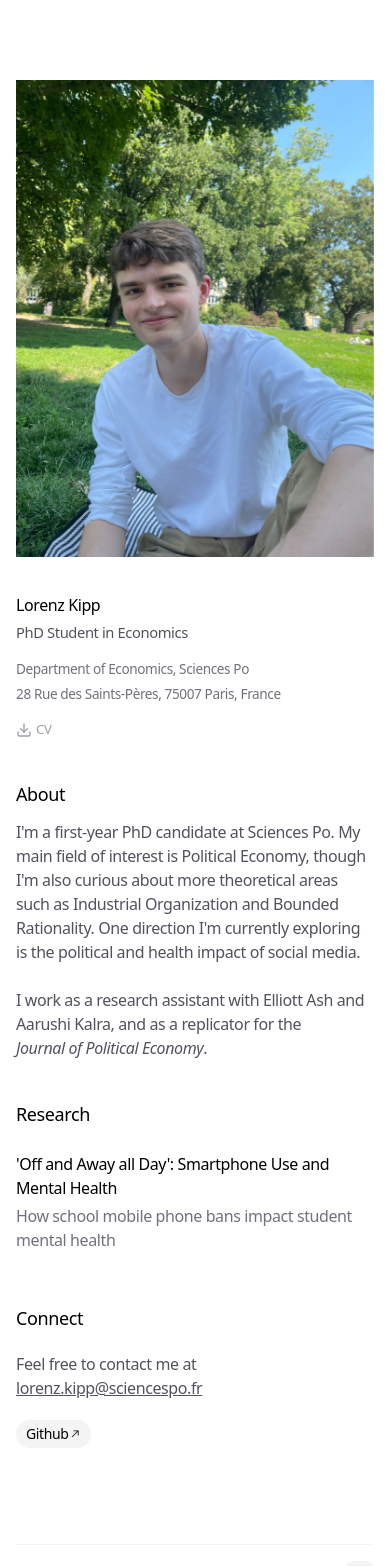
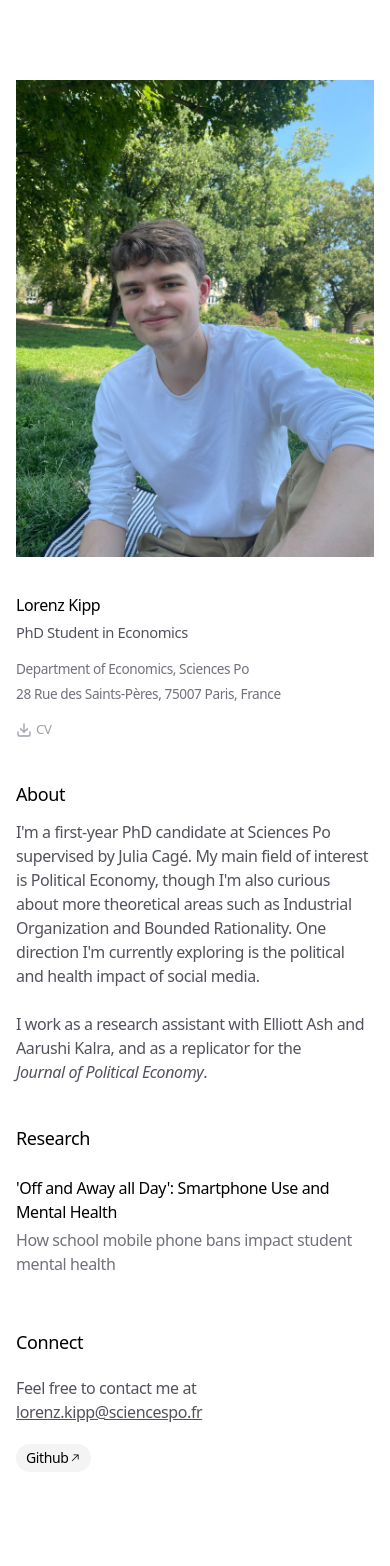
Before and after one commit to lorenzkipp/lorenzkipp.github.io, a Next.js app: page / in a window 390 px wide. Shown: the top 1566 px of the page. Built offline with nearby package versions, Linux system fonts and the light colour scheme.

Commit message:
Updated picture

```diff
--- a/app/blog/smartphones-and-mental-health/page.mdx
+++ b/app/blog/smartphones-and-mental-health/page.mdx
@@ -1,7 +1,7 @@
 export const metadata = {
-  title: 'Exploring the Intersection of Design, AI, and Design Engineering',
+  title: 'Smartphone Use and Mental Health',
   description:
-    'Design and artificial intelligence (AI) are increasingly intertwined, driving innovation across industries. As technology evolves, the role of design engineering is more critical than ever, bridging creativity and functionality.',
+    'There has been growing public concern that the rise of smartphones and social media is linked to the deterioration of adolescent mental health in Western countries. This research attempts to bring robust evidence to this debate.',
   alternates: {
     canonical: '/blog/smartphones-and-mental-health',
   },
@@ -9,7 +9,7 @@ export const metadata = {
 
 <Cover
   src="https://static01.nyt.com/images/2024/06/21/multimedia/21nat-cellphones-wjhz/21nat-cellphones-wjhz-articleLarge.jpg?quality=75&auto=webp&disable=upscale"
-  alt="Image from the movie Alien - from cosmos.com"
+  alt="Image from a Smartphone Locker."
   caption="Zack Wittman for the New York Times"
 />
 
--- a/app/globals.css
+++ b/app/globals.css
@@ -41,7 +41,6 @@
   .hover\:rotate-y-180:hover { transform: rotateY(180deg); }
 }
 
-/* only cancel the hover-rotate for users who prefer reduced motion */
 @media (prefers-reduced-motion: reduce) {
   .motion-reduce\:hover\:rotate-0:hover { transform: none; }
 }
--- a/app/header.tsx
+++ b/app/header.tsx
@@ -1,3 +1,112 @@
+// 'use client'
+
+// import Image from 'next/image'
+// import Link from 'next/link'
+// import { Download } from 'lucide-react'
+// import { TextEffect } from '@/components/ui/text-effect'
+
+// export function Header() {
+//   return (
+//     <header className="mb-8 pb-2">
+//       {/* Mobile: one column, Photo -> Text; md+: Photo | Line | Text */}
+//       <div className="grid grid-cols-1 md:grid-cols-[auto_min-content_1fr] gap-5 md:gap-7 items-start">
+//         {/* Portrait column (left) with hover flip */}
+//         <div className="relative w-full md:w-[10.5rem] lg:w-[12rem] aspect-[3/4] overflow-hidden perspective">
+//           {/* 3D flip wrapper */}
+//           <div className="relative w-full h-full transition-transform duration-700 transform-style-preserve-3d hover:rotate-y-180 motion-reduce:transition-none motion-reduce:hover:rotate-0 z-10">
+//             {/* Front (default image) */}
+//             <div className="absolute inset-0 backface-hidden">
+//               <Image
+//                 src="/portrait.jpg"
+//                 alt="Portrait of Lorenz Kipp"
+//                 fill
+//                 priority
+//                 sizes="(max-width: 639px) 100vw, (max-width: 1023px) 10.5rem, 12rem"
+//                 className="object-cover"
+//               />
+//             </div>
+
+//             {/* Back (hover image) */}
+//             <div className="absolute inset-0 rotate-y-180 backface-hidden">
+//               <div className="relative w-full h-full border border-zinc-500">
+//                 <Image
+//                   src="/scpo.jpg"
+//                   alt="Sciences Po"
+//                   fill
+//                   sizes="(max-width: 639px) 100vw, (max-width: 1023px) 10.5rem, 12rem"
+//                   className="object-cover"
+//                 />
+//               </div>
+//             </div>
+//           </div>
+
+//           {/* subtle animated frame, disabled for reduced motion */}
+//           <div className="absolute inset-0 ring-1 ring-cyan-400/40 animate-pulse motion-reduce:animate-none pointer-events-none z-0" />
+//         </div>
+
+//         {/* Divider column (only on md+) */}
+//         <div className="hidden md:block h-full w-px bg-zinc-200 dark:bg-zinc-800" />
+
+//         {/* Text column (right) */}
+//         <div className="flex flex-col justify-start md:pl-6 mt-4 md:mt-0">
+//           <Link
+//             href="/"
+//             className="font-medium tracking-tight text-black dark:text-white hover:opacity-80 transition-opacity"
+//           >
+//             Lorenz Kipp
+//           </Link>
+
+//           <TextEffect
+//             as="p"
+//             preset="fade"
+//             per="char"
+//             delay={0.08}
+//             className="mt-1 text-[0.92rem] text-zinc-600 dark:text-zinc-200"
+//           >
+//             PhD Student in Economics
+//           </TextEffect>
+
+//           <div className="mt-4 text-[0.85rem] text-zinc-500 dark:text-zinc-500">
+//             <Link
+//               href="https://www.sciencespo.fr/department-economics/"
+//               target="_blank"
+//               rel="noopener noreferrer"
+//               className="hover:text-black dark:hover:text-white transition-colors link-underline"
+//             >
+//               Department of Economics, Sciences Po
+//             </Link>
+//           </div>
+
+//           <div className="mt-1 text-[0.85rem] text-zinc-500 dark:text-zinc-500">
+//             <Link
+//               href="https://maps.app.goo.gl/hBew3kcmw649qzCd6"
+//               target="_blank"
+//               rel="noopener noreferrer"
+//               className="hover:text-black dark:hover:text-white transition-colors link-underline whitespace-normal"
+//             >
+//               28 Rue des Saints-Pères, 75007 Paris, France
+//             </Link>
+//           </div>
+
+//           <div className="mt-4">
+//             <Link
+//               href="/cv.pdf"
+//               target="_blank"
+//               rel="noopener noreferrer"
+//               className="flex items-center space-x-1 text-[0.82rem] text-zinc-400 hover:text-black dark:hover:text-white transition-colors"
+//             >
+//               <Download className="h-4 w-4" />
+//               <span>CV</span>
+//             </Link>
+//           </div>
+//         </div>
+//       </div>
+//     </header>
+//   )
+// }
+
+// Previous versions without rotation / without picture
+
 'use client'
 
 import Image from 'next/image'
@@ -10,12 +119,8 @@ export function Header() {
     <header className="mb-8 pb-2">
       {/* Mobile: one column, Photo -> Text; md+: Photo | Line | Text */}
       <div className="grid grid-cols-1 md:grid-cols-[auto_min-content_1fr] gap-5 md:gap-7 items-start">
-        {/* Portrait column (left) with hover flip */}
-        <div className="relative w-full md:w-[10.5rem] lg:w-[12rem] aspect-[3/4] overflow-hidden perspective">
-          {/* 3D flip wrapper */}
-          <div className="relative w-full h-full transition-transform duration-700 transform-style-preserve-3d hover:rotate-y-180 motion-reduce:transition-none motion-reduce:hover:rotate-0 z-10">
-            {/* Front (default image) */}
-            <div className="absolute inset-0 backface-hidden">
+        {/* Portrait column (left) */}
+        <div className="relative w-full md:w-[10.5rem] lg:w-[12rem] aspect-[3/4] overflow-hidden">
           <Image
             src="/portrait.jpg"
             alt="Portrait of Lorenz Kipp"
@@ -24,24 +129,8 @@ export function Header() {
             sizes="(max-width: 639px) 100vw, (max-width: 1023px) 10.5rem, 12rem"
             className="object-cover"
           />
-            </div>
-
-            {/* Back (hover image) */}
-            <div className="absolute inset-0 rotate-y-180 backface-hidden">
-              <div className="relative w-full h-full border border-zinc-500">
-                <Image
-                  src="/scpo.jpg"
-                  alt="Sciences Po"
-                  fill
-                  sizes="(max-width: 639px) 100vw, (max-width: 1023px) 10.5rem, 12rem"
-                  className="object-cover"
-                />
-              </div>
-            </div>
-          </div>
-
           {/* subtle animated frame, disabled for reduced motion */}
-          <div className="absolute inset-0 ring-1 ring-cyan-400/40 animate-pulse motion-reduce:animate-none pointer-events-none z-0" />
+          <div className="absolute inset-0 ring-1 ring-cyan-400/40 animate-pulse motion-reduce:animate-none pointer-events-none" />
         </div>
 
         {/* Divider column (only on md+) */}
@@ -104,95 +193,6 @@ export function Header() {
     </header>
   )
 }
-
-
-
-// 'use client'
-
-// import Image from 'next/image'
-// import Link from 'next/link'
-// import { Download } from 'lucide-react'
-// import { TextEffect } from '@/components/ui/text-effect'
-
-// export function Header() {
-//   return (
-//     <header className="mb-8 pb-2">
-//       {/* Mobile: one column, Photo -> Text; md+: Photo | Line | Text */}
-//       <div className="grid grid-cols-1 md:grid-cols-[auto_min-content_1fr] gap-5 md:gap-7 items-start">
-//         {/* Portrait column (left) */}
-//         <div className="relative w-full md:w-[10.5rem] lg:w-[12rem] aspect-[3/4] overflow-hidden">
-//           <Image
-//             src="/portrait.jpg"
-//             alt="Portrait of Lorenz Kipp"
-//             fill
-//             priority
-//             sizes="(max-width: 639px) 100vw, (max-width: 1023px) 10.5rem, 12rem"
-//             className="object-cover"
-//           />
-//           {/* subtle animated frame, disabled for reduced motion */}
-//           <div className="absolute inset-0 ring-1 ring-cyan-400/40 animate-pulse motion-reduce:animate-none pointer-events-none" />
-//         </div>
-
-//         {/* Divider column (only on md+) */}
-//         <div className="hidden md:block h-full w-px bg-zinc-200 dark:bg-zinc-800" />
-
-//         {/* Text column (right) */}
-//         <div className="flex flex-col justify-start md:pl-6 mt-4 md:mt-0">
-//           <Link
-//             href="/"
-//             className="font-medium tracking-tight text-black dark:text-white hover:opacity-80 transition-opacity"
-//           >
-//             Lorenz Kipp
-//           </Link>
-
-//           <TextEffect
-//             as="p"
-//             preset="fade"
-//             per="char"
-//             delay={0.08}
-//             className="mt-1 text-[0.92rem] text-zinc-600 dark:text-zinc-200"
-//           >
-//             PhD Student in Economics
-//           </TextEffect>
-
-//           <div className="mt-4 text-[0.85rem] text-zinc-500 dark:text-zinc-500">
-//             <Link
-//               href="https://www.sciencespo.fr/department-economics/"
-//               target="_blank"
-//               rel="noopener noreferrer"
-//               className="hover:text-black dark:hover:text-white transition-colors link-underline"
-//             >
-//               Department of Economics, Sciences Po
-//             </Link>
-//           </div>
-
-//           <div className="mt-1 text-[0.85rem] text-zinc-500 dark:text-zinc-500">
-//             <Link
-//               href="https://maps.app.goo.gl/hBew3kcmw649qzCd6"
-//               target="_blank"
-//               rel="noopener noreferrer"
-//               className="hover:text-black dark:hover:text-white transition-colors link-underline whitespace-normal"
-//             >
-//               28 Rue des Saints-Pères, 75007 Paris, France
-//             </Link>
-//           </div>
-
-//           <div className="mt-4">
-//             <Link
-//               href="/cv.pdf"
-//               target="_blank"
-//               rel="noopener noreferrer"
-//               className="flex items-center space-x-1 text-[0.82rem] text-zinc-400 hover:text-black dark:hover:text-white transition-colors"
-//             >
-//               <Download className="h-4 w-4" />
-//               <span>CV</span>
-//             </Link>
-//           </div>
-//         </div>
-//       </div>
-//     </header>
-//   )
-// }
 
 
 
--- a/app/page.tsx
+++ b/app/page.tsx
@@ -87,8 +87,7 @@ export default function Personal() {
         <div className="flex-1">
           <p className="text-zinc-600 dark:text-zinc-300">
 
-            I'm a first-year PhD candidate at Sciences Po.{" "}
-             {/* supervised by{' '}
+            I'm a first-year PhD candidate at Sciences Po supervised by{' '}
   <Link
     href="https://juliacage.com/"
     target="_blank"
@@ -96,7 +95,7 @@ export default function Personal() {
     className="inline-block hover:text-black dark:hover:text-white transition-colors link-underline"
   >
     Julia Cagé
-  </Link>. */}
+  </Link>.
             My main field of interest is Political Economy, though I'm also curious about more theoretical areas such as Industrial Organization and Bounded Rationality.
             One direction I'm currently exploring is the political and health impact of social media. <br /><br />
 
--- a/app/sitemap.ts
+++ b/app/sitemap.ts
@@ -6,7 +6,6 @@ import type { MetadataRoute } from 'next'
 
 export default function sitemap(): MetadataRoute.Sitemap {
   const base = 'https://lorenzkipp.github.io'
-  // list your real routes here
   const routes = ['/', '/about', '/blog']
 
   const now = new Date()
```
Also changed, not shown: app/footer.tsx (+5 -6 lines), app/layout.tsx (+4 -4 lines), public/scpo.jpg. Lines whose indentation alone changed are shown as unchanged.
